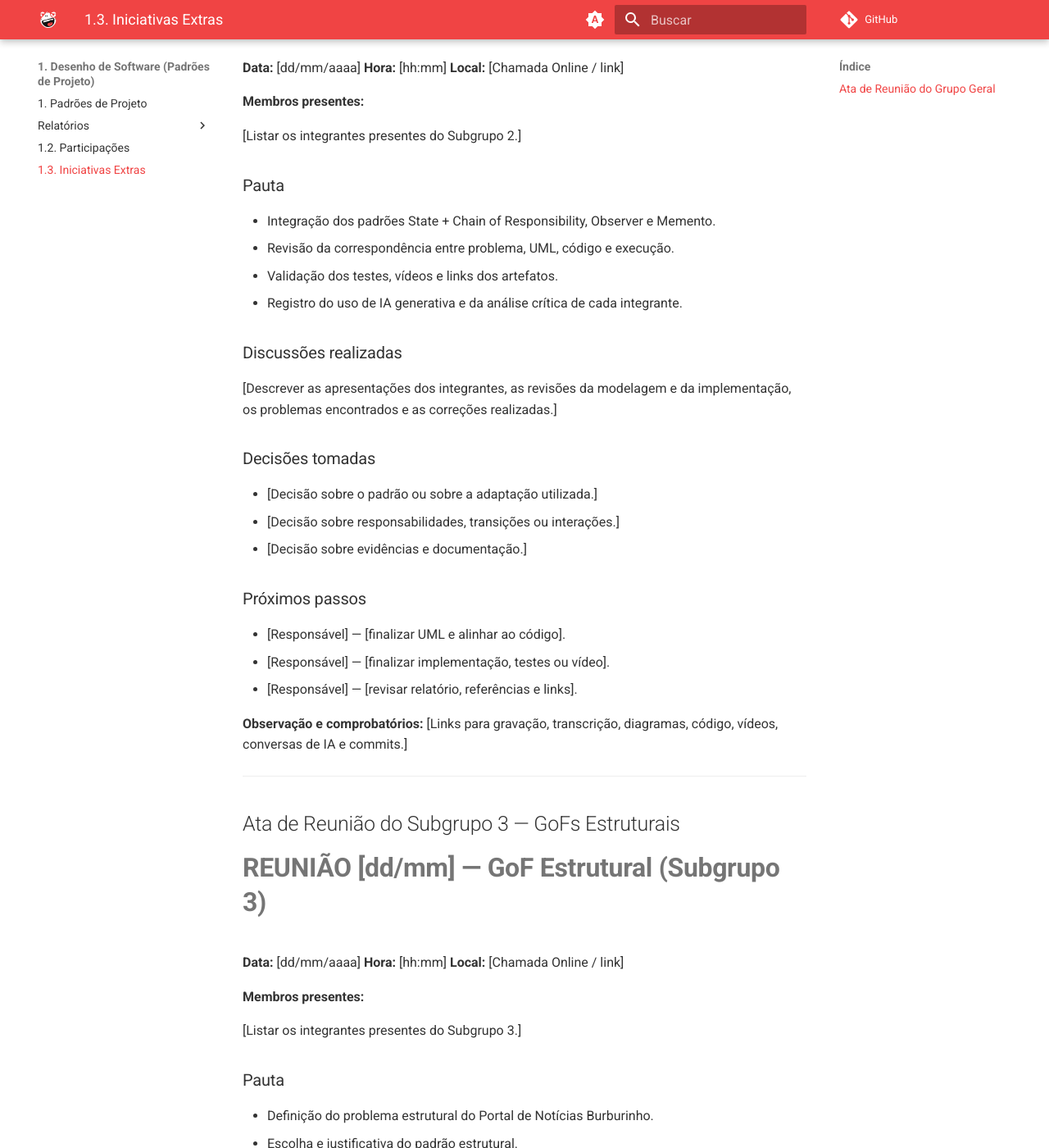
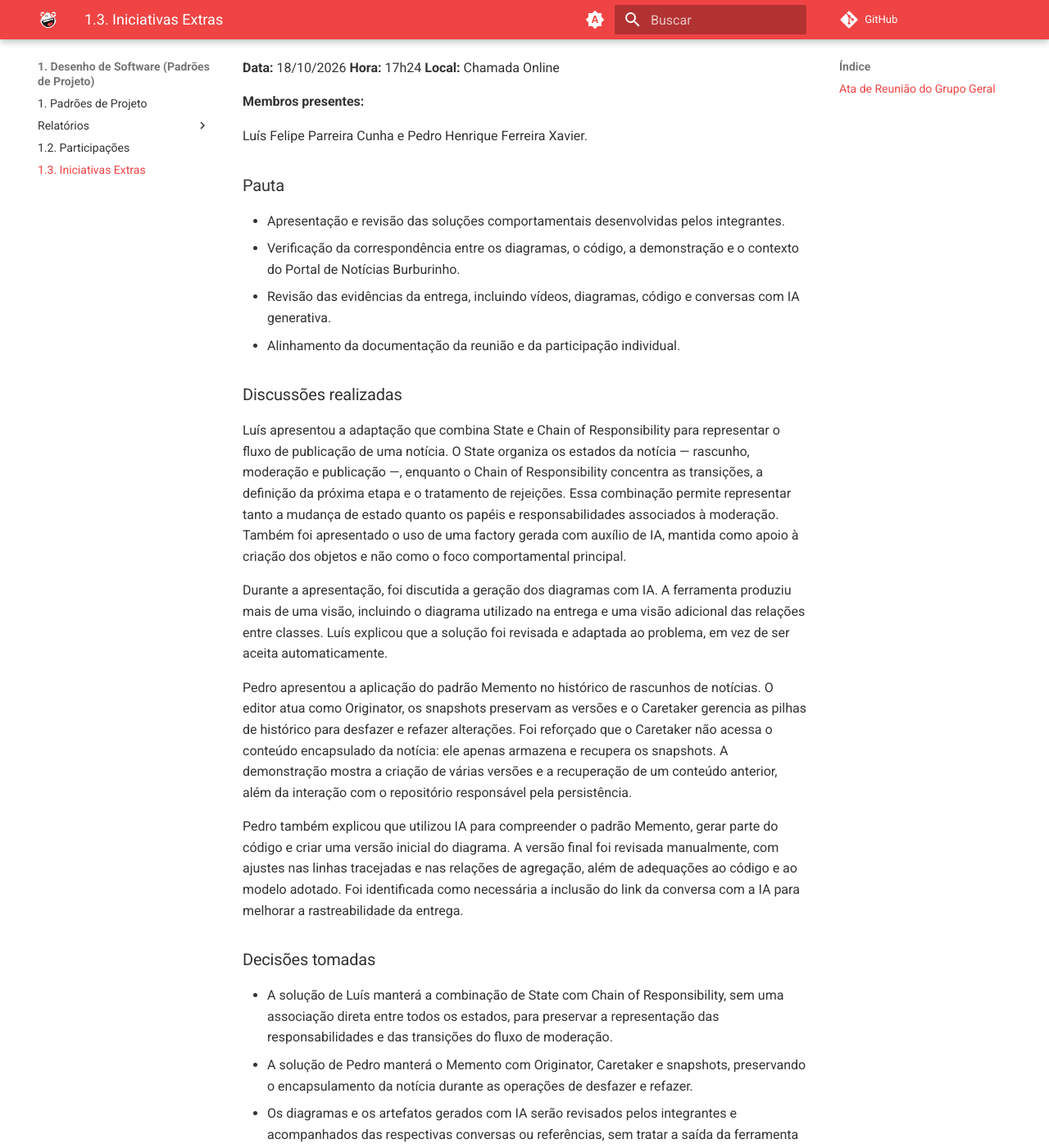
Before and after one commit to UnBArqDsw2026-2-Turma01/2026.2-T01-_G3_ProjetoPortalNoticias_Entrega_03, an MkDocs documentation site: the page built from docs/Base/1.3.IniciativasExtras.md, in a window 1280 px wide and 1400 px high, scrolled down 4364 px. Shown: the whole window at 82% size. Built offline with MkDocs 1.6.1 and Material for MkDocs 9.7.7, drawn with Linux system fonts in a browser that asks for light colours; comment, search, counter and statistics services are not loaded; some of the changed text lies outside the part shown.

Commit message:
docs: adiciona ata de reunião realizada pela subgrupo 2 com pontos que foram extraidos de cada um dos diagramas

```diff
--- a/docs/Base/1.3.IniciativasExtras.md
+++ b/docs/Base/1.3.IniciativasExtras.md
@@ -158,42 +158,96 @@ diagrama, vídeo e commits.]
 
 ## Ata de Reunião do Subgrupo 2 — GoFs Comportamentais
 
-# **REUNIÃO [dd/mm] — GoFs Comportamentais (Subgrupo 2)**
+# **REUNIÃO 18/10 — Revisão dos GoFs Comportamentais (Subgrupo 2)**
 
-**Data:** [dd/mm/aaaa]
-**Hora:** [hh:mm]
-**Local:** [Chamada Online / link]
+**Data:** 18/10/2026
+**Hora:** 17h24
+**Local:** Chamada Online
 
 **Membros presentes:**
 
-[Listar os integrantes presentes do Subgrupo 2.]
+Luís Felipe Parreira Cunha e Pedro Henrique Ferreira Xavier.
 
 ### Pauta
 
-- Integração dos padrões State + Chain of Responsibility, Observer e Memento.
-- Revisão da correspondência entre problema, UML, código e execução.
-- Validação dos testes, vídeos e links dos artefatos.
-- Registro do uso de IA generativa e da análise crítica de cada integrante.
+- Apresentação e revisão das soluções comportamentais desenvolvidas pelos
+  integrantes.
+- Verificação da correspondência entre os diagramas, o código, a demonstração
+  e o contexto do Portal de Notícias Burburinho.
+- Revisão das evidências da entrega, incluindo vídeos, diagramas, código e
+  conversas com IA generativa.
+- Alinhamento da documentação da reunião e da participação individual.
 
 ### Discussões realizadas
 
-[Descrever as apresentações dos integrantes, as revisões da modelagem e da
-implementação, os problemas encontrados e as correções realizadas.]
+Luís apresentou a adaptação que combina State e Chain of Responsibility para
+representar o fluxo de publicação de uma notícia. O State organiza os estados
+da notícia — rascunho, moderação e publicação —, enquanto o Chain of
+Responsibility concentra as transições, a definição da próxima etapa e o
+tratamento de rejeições. Essa combinação permite representar tanto a mudança
+de estado quanto os papéis e responsabilidades associados à moderação. Também
+foi apresentado o uso de uma factory gerada com auxílio de IA, mantida como
+apoio à criação dos objetos e não como o foco comportamental principal.
+
+Durante a apresentação, foi discutida a geração dos diagramas com IA. A
+ferramenta produziu mais de uma visão, incluindo o diagrama utilizado na
+entrega e uma visão adicional das relações entre classes. Luís explicou que a
+solução foi revisada e adaptada ao problema, em vez de ser aceita
+automaticamente.
+
+Pedro apresentou a aplicação do padrão Memento no histórico de rascunhos de
+notícias. O editor atua como Originator, os snapshots preservam as versões e o
+Caretaker gerencia as pilhas de histórico para desfazer e refazer alterações.
+Foi reforçado que o Caretaker não acessa o conteúdo encapsulado da notícia:
+ele apenas armazena e recupera os snapshots. A demonstração mostra a criação
+de várias versões e a recuperação de um conteúdo anterior, além da interação
+com o repositório responsável pela persistência.
+
+Pedro também explicou que utilizou IA para compreender o padrão Memento,
+gerar parte do código e criar uma versão inicial do diagrama. A versão final
+foi revisada manualmente, com ajustes nas linhas tracejadas e nas relações de
+agregação, além de adequações ao código e ao modelo adotado. Foi identificada
+como necessária a inclusão do link da conversa com a IA para melhorar a
+rastreabilidade da entrega.
 
 ### Decisões tomadas
 
-- [Decisão sobre o padrão ou sobre a adaptação utilizada.]
-- [Decisão sobre responsabilidades, transições ou interações.]
-- [Decisão sobre evidências e documentação.]
+- A solução de Luís manterá a combinação de State com Chain of Responsibility,
+  sem uma associação direta entre todos os estados, para preservar a
+  representação das responsabilidades e das transições do fluxo de moderação.
+- A solução de Pedro manterá o Memento com Originator, Caretaker e snapshots,
+  preservando o encapsulamento da notícia durante as operações de desfazer e
+  refazer.
+- Os diagramas e os artefatos gerados com IA serão revisados pelos integrantes
+  e acompanhados das respectivas conversas ou referências, sem tratar a saída
+  da ferramenta como evidência suficiente por si só.
+- A reunião e os artefatos individuais serão registrados como iniciativa extra,
+  com links para permitir a conferência da participação e da evolução do
+  trabalho.
 
 ### Próximos passos
 
-- [Responsável] — [finalizar UML e alinhar ao código].
-- [Responsável] — [finalizar implementação, testes ou vídeo].
-- [Responsável] — [revisar relatório, referências e links].
+- Pedro — adicionar ao relatório o link da conversa com a IA e completar os
+  registros de uso da ferramenta.
+- Pedro — revisar a apresentação dos diagramas, do código e dos links dos
+  artefatos da demonstração.
+- Luís — adicionar esta ata à documentação do projeto e manter os links da
+  gravação e das evidências individuais.
+- Integrantes do Subgrupo 2 — conferir a correspondência entre diagramas,
+  implementação, vídeos e documentação antes da entrega.
 
-**Observação e comprobatórios:** [Links para gravação, transcrição,
-diagramas, código, vídeos, conversas de IA e commits.]
+**Observação e comprobatórios:** A reunião foi gravada e transcrita. A
+[gravação da reunião está disponível no YouTube](https://youtu.be/mSIudud_YkI).
+
+<div class="video-embed">
+    <iframe
+        src="https://www.youtube-nocookie.com/embed/mSIudud_YkI"
+        title="Gravação da reunião do Subgrupo 2 — 18/10"
+        loading="lazy"
+        allow="accelerometer; autoplay; clipboard-write; encrypted-media; gyroscope; picture-in-picture; web-share"
+        allowfullscreen>
+    </iframe>
+</div>
 
 ---
 
```
